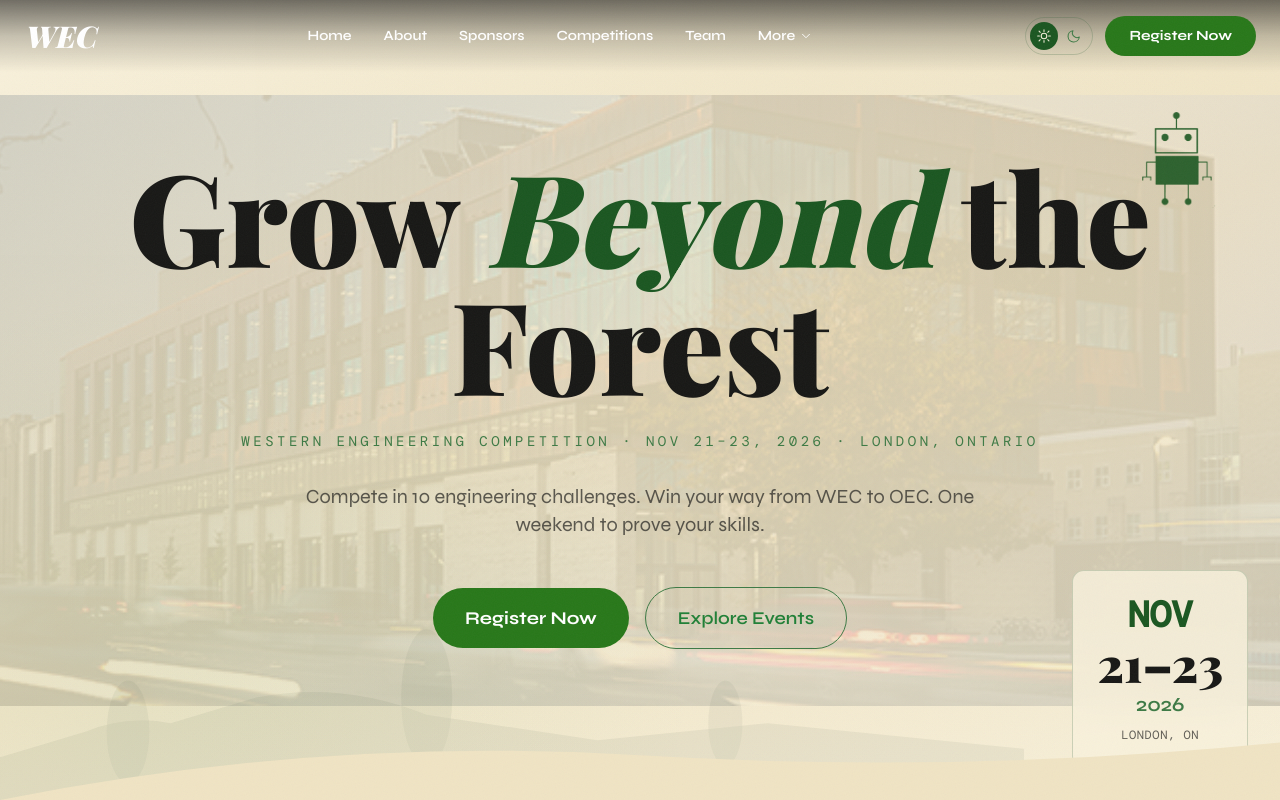
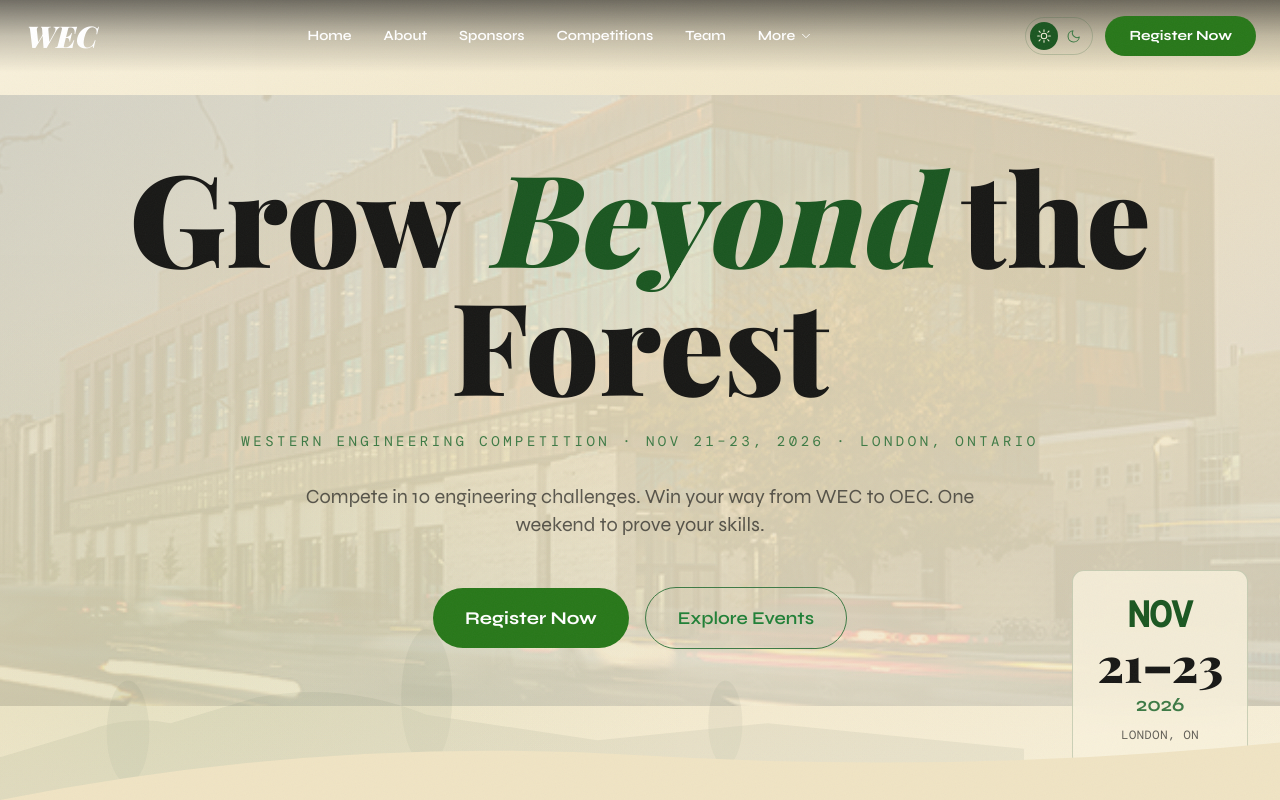
Before and after one commit to Anomaly-E-E/WEC, a React (Vite) app: page / in a window 1280 px wide. Shown: the top 800 px of the page. Built offline with nearby package versions, Linux system fonts and the light colour scheme; a web font is replaced by a local one.

Commit message:
Remove robot icon from Home hero, no matching banner shape for it to anchor to

```diff
--- a/src/pages/Home.tsx
+++ b/src/pages/Home.tsx
@@ -75,12 +75,6 @@ export default function Home() {
         >
           <path d="M0 80 Q300 0 600 24 T1200 8 L1200 80 Z" fill="rgb(var(--forest-dark))" />
         </svg>
-
-        <img
-          src="/wec-robot-green.png"
-          alt=""
-          className="hidden md:block absolute top-28 right-8 md:right-16 h-20 md:h-24 w-auto z-[6] opacity-90"
-        />
 
         <div className="relative z-10 text-center px-6 max-w-6xl mx-auto">
           <motion.h1
```
